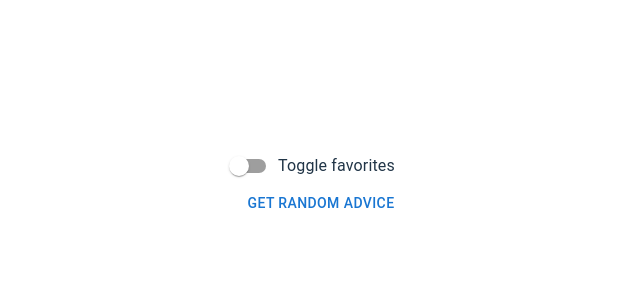
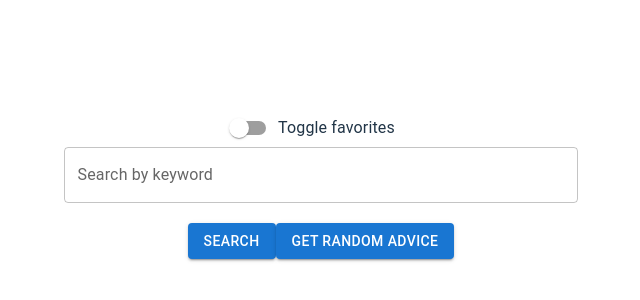
Before and after one commit to norbinorbert/ChoreManager, a React (Vite) app: page / in a window 1280 px wide. Shown: the part 216-516 px from the top of the page, without its empty margins (319-959 px from the left). Built offline with nearby package versions, Linux system fonts and the light colour scheme.

Commit message:
created form to search advices by keyword

```diff
--- a/src/App.tsx
+++ b/src/App.tsx
@@ -2,26 +2,34 @@ import { useState } from 'react'
 import './styles/App.css'
 import { AdviceCard } from './components/AdviceCard';
 import { Header } from './components/Header';
-import { Button } from '@mui/material';
+import { Button, Typography } from '@mui/material';
+import { Form } from './components/SearchForm';
 
 type Advice = {
-  slip: {
-    id: number,
-    advice: string
-  }
+  id: number,
+  advice: string,
   favorite: boolean
+}
+
+type AdviceFromKeyword = {
+  id: number,
+  advice: string,
+  date: string
 }
 
 function App() {
   const [advices, setAdvices] = useState<Advice[]>([])
   const [showFavorites, setShowFavorites] = useState(false);
+  const [keyword, setKeyword] = useState("");
+  const [noResults, setNoResults] = useState(false);
 
   const addAdvice = async () => {
     const resp = await fetch('https://api.adviceslip.com/advice');
-    const advice = await resp.json();
+    const json = await resp.json();
+    const advice = json.slip;
     advice.favorite = false;
     for (let i = 0; i < advices.length; i++) {
-      if (advices[i].slip.id === advice.slip.id) {
+      if (advices[i].id === advice.id) {
         addAdvice();
         return;
       }
@@ -32,7 +40,7 @@ function App() {
   const toggleFavorite = (id: number) => {
     setAdvices((advices) =>
       advices.map((advice) =>
-        advice.slip.id === id ? { slip: advice.slip, favorite: !advice.favorite } : advice
+        advice.id === id ? { id: advice.id, advice: advice.advice, favorite: !advice.favorite } : advice
       )
     );
   };
@@ -41,17 +49,50 @@ function App() {
     ? advices.filter(advice => advice.favorite)
     : advices;
 
+  const searchAdvice = async () => {
+    if (keyword === "") {
+      setNoResults(true);
+      setAdvices([]);
+      return;
+    }
+
+    const resp = await fetch(`https://api.adviceslip.com/advice/search/${keyword}`);
+    const json = await resp.json();
+
+    if (json.slips) {
+      const adviceList = json.slips.map((advice: AdviceFromKeyword) => ({
+        id: advice.id,
+        advice: advice.advice,
+        favorite: false,
+      }));
+      setNoResults(false);
+      setAdvices(adviceList);
+    } else {
+      setNoResults(true);
+      setAdvices([]);
+    }
+  };
+
   return (
     <>
       <Header showFavorites={showFavorites} toggleFavorites={() => setShowFavorites(!showFavorites)} />
-      <Button onClick={addAdvice}>Get random advice</Button>
-      {displayedAdvices.map((advice) => (
-        <AdviceCard
-          key={advice.slip.id}
-          advice={advice.slip.advice}
-          isFavorite={advice.favorite}
-          toggleFavorite={() => toggleFavorite(advice.slip.id)} />
-      ))}
+      <Form keyword={keyword} onKeywordChange={(event) => setKeyword(event.target.value)} onSearch={searchAdvice}></Form>
+      <Button variant="contained" onClick={addAdvice}>Get random advice</Button>
+      {noResults ? (
+        <Typography color="error">
+          No advice found containing the keyword: "{keyword}"
+        </Typography>
+      ) : (
+        <>
+          {displayedAdvices.map((advice) => (
+            <AdviceCard
+              key={advice.id}
+              advice={advice.advice}
+              isFavorite={advice.favorite}
+              toggleFavorite={() => toggleFavorite(advice.id)} />
+          ))}
+        </>
+      )}
     </>
   )
 }
--- /dev/null
+++ b/src/components/SearchForm.tsx
@@ -0,0 +1,25 @@
+import { Button, TextField } from "@mui/material"
+import { ChangeEvent } from "react"
+
+export function Form(props: {
+    keyword: string,
+    onKeywordChange: (event: ChangeEvent<HTMLTextAreaElement>) => void,
+    onSearch: () => void
+}) {
+    return (
+        <>
+            <TextField
+                label="Search by keyword"
+                variant="outlined"
+                value={props.keyword}
+                onChange={props.onKeywordChange}
+                style={{ marginBottom: '20px', width: '100%' }}
+            />
+            <Button
+                variant="contained"
+                color="primary"
+                onClick={props.onSearch}
+            >Search</Button>
+        </>
+    )
+}
```
